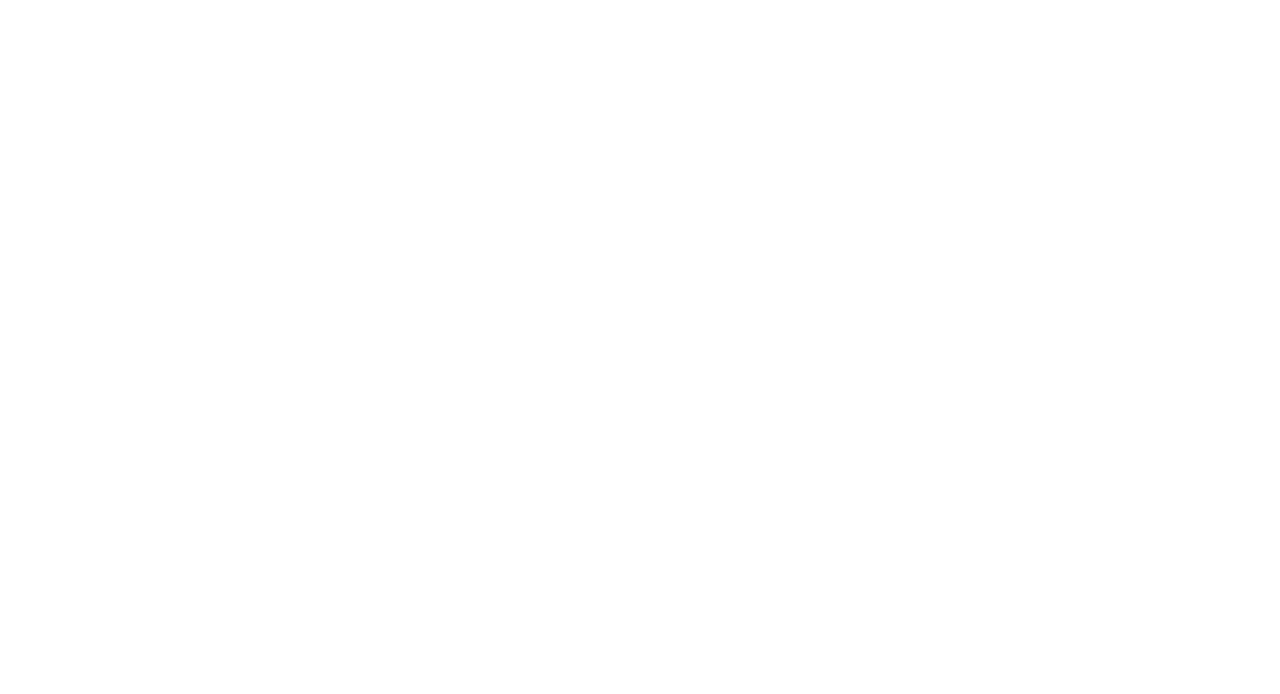
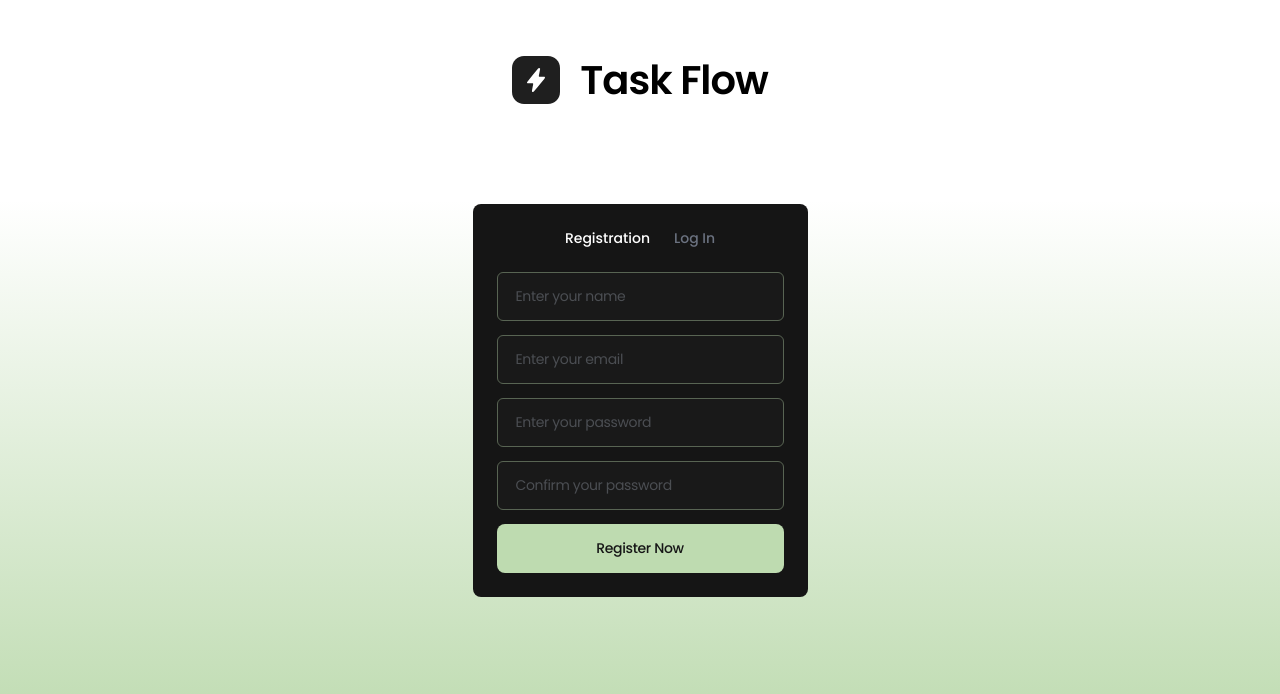
Before and after one commit to MykhailoMatsyshyn/TaskFlow, a React (Vite) app: page /auth/1 in a window 1280 px wide. Before the commit this address had no page. Shown: the top 694 px of the page. Built offline with nearby package versions, Linux system fonts and the light colour scheme.

Commit message:
Create AuthPage, AuthForm, and LogoWithTitle components

```diff
--- a/package.json
+++ b/package.json
@@ -10,11 +10,14 @@
     "preview": "vite preview"
   },
   "dependencies": {
+    "@hookform/resolvers": "^3.9.1",
     "react": "^18.3.1",
     "react-dom": "^18.3.1",
+    "react-hook-form": "^7.54.2",
     "react-query": "^3.39.3",
     "react-router-dom": "^7.1.1",
     "sass": "^1.83.0",
+    "yup": "^1.6.1",
     "zustand": "^5.0.2"
   },
   "devDependencies": {
--- a/src/App.tsx
+++ b/src/App.tsx
@@ -1,5 +1,6 @@
 import { Navigate, Route, Routes } from "react-router-dom";
 import WelcomePage from "./pages/WelcomePage/WelcomePage";
+import AuthPage from "./pages/AuthPage/AuthPage";
 
 export default function App() {
   return (
@@ -9,7 +10,7 @@ export default function App() {
 
         {/* <Route path="/home" element={<HomePage />} /> */}
         <Route path="/welcome" element={<WelcomePage />} />
-        {/* <Route path="/auth/:id" element={<AuthPage />} /> */}
+        <Route path="/auth/:id" element={<AuthPage />} />
       </Routes>
     </div>
   );
--- /dev/null
+++ b/src/components/AuthForm/AuthForm.tsx
@@ -0,0 +1,129 @@
+import { useForm } from "react-hook-form";
+import { Link, useNavigate } from "react-router-dom";
+import InputField from "../InputField/InputField";
+import { useEffect } from "react";
+import * as yup from "yup";
+import { yupResolver } from "@hookform/resolvers/yup";
+
+// Валідація для пароля
+const schema = yup.object().shape({
+  name: yup.string().when("type", {
+    is: "register",
+    then: yup.string().required("Name is required"),
+  }),
+  email: yup
+    .string()
+    .email("Invalid email address")
+    .required("Email is required"),
+  password: yup
+    .string()
+    .min(6, "Password must be at least 6 characters")
+    .required("Password is required"),
+  confirmPassword: yup
+    .string()
+    .oneOf([yup.ref("password"), null], "Passwords must match") // Перевірка на співпадіння паролів
+    .required("Confirm password is required"),
+});
+
+const AuthForm = ({ type }: { type: "login" | "register" }) => {
+  const {
+    register,
+    handleSubmit,
+    formState: { errors },
+    reset,
+  } = useForm({
+    resolver: yupResolver(schema), // Використовуємо yup для валідації
+  });
+  const navigate = useNavigate();
+
+  const onSubmit = async (data) => {
+    console.log(data);
+
+    // Логіка для обробки логіну чи реєстрації
+    // При успішному логіні або реєстрації редірект на головну сторінку
+    navigate("/home");
+  };
+
+  useEffect(() => {
+    reset(); // Скидаємо значення та помилки при зміні типу форми
+  }, [type, reset]);
+
+  return (
+    <form
+      onSubmit={handleSubmit(onSubmit)}
+      className="w-[335px] mx-auto p-6 bg-[#151515] rounded-lg"
+    >
+      <div className="flex justify-center space-x-6 mb-6">
+        <Link
+          to="/auth/register"
+          className={`text-sm font-medium cursor-pointer ${
+            type === "register" ? "text-white" : "text-gray-500"
+          }`}
+        >
+          Registration
+        </Link>
+        <Link
+          to="/auth/login"
+          className={`text-sm font-medium cursor-pointer ${
+            type === "login" ? "text-white" : "text-gray-500"
+          }`}
+        >
+          Log In
+        </Link>
+      </div>
+
+      {/* Поле Name тільки для реєстрації */}
+      {type === "register" && (
+        <InputField
+          label="Name"
+          type="text"
+          placeholder="Enter your name"
+          register={register}
+          name="name"
+          errors={errors}
+        />
+      )}
+
+      {/* Поле Email */}
+      <InputField
+        label="Email"
+        type="email"
+        placeholder="Enter your email"
+        register={register}
+        name="email"
+        errors={errors}
+      />
+
+      {/* Поле Password */}
+      <InputField
+        label="Password"
+        type="password"
+        placeholder="Enter your password"
+        register={register}
+        name="password"
+        errors={errors}
+      />
+
+      {/* Поле для підтвердження пароля, тільки для реєстрації */}
+      {type === "register" && (
+        <InputField
+          label="Confirm Password"
+          type="password"
+          placeholder="Confirm your password"
+          register={register}
+          name="confirmPassword"
+          errors={errors}
+        />
+      )}
+
+      <button
+        type="submit"
+        className="w-full h-[49px] bg-[#BEDBB0] text-[#161616] rounded-lg font-medium text-[14px] tracking-tight"
+      >
+        {type === "login" ? "Log In " : "Register "}Now
+      </button>
+    </form>
+  );
+};
+
+export default AuthForm;
--- /dev/null
+++ b/src/components/InputField/InputField.module.scss
@@ -0,0 +1,13 @@
+.field {
+  @apply w-full h-[49px] mb-[14px] p-[18px] border  bg-[#1F1F1F] rounded-md opacity-40 focus:outline-none focus:opacity-100 text-white font-normal text-[14px] tracking-tight;
+}
+
+.errorMessage {
+  @apply absolute text-red-500 text-xs;
+  margin-top: -70px;
+  margin-left: 13px;
+  backdrop-filter: blur(2px);
+  background-color: rgba(0, 0, 0, 0.3);
+  border-radius: 4px;
+  padding: 0 5px;
+}
--- /dev/null
+++ b/src/components/InputField/InputField.tsx
@@ -0,0 +1,40 @@
+import { FieldValues, UseFormRegister } from "react-hook-form";
+import styles from "./InputField.module.scss";
+
+interface InputFieldProps {
+  label: string;
+  type: "text" | "email" | "password";
+  placeholder: string;
+  register: UseFormRegister<FieldValues>;
+  name: string;
+  errors: any;
+}
+
+const InputField = ({
+  label,
+  type,
+  placeholder,
+  register,
+  name,
+  errors,
+}: InputFieldProps) => {
+  return (
+    <div>
+      <input
+        type={type}
+        id={name}
+        placeholder={placeholder}
+        {...register(name, { required: `${label} is required` })}
+        className={`${styles.field} ${
+          errors[name] ? "border-red-500" : "border-[#BEDBB0]"
+        }`}
+        autoComplete="off"
+      />
+      {errors[name] && (
+        <p className={styles.errorMessage}>{errors[name]?.message}</p>
+      )}
+    </div>
+  );
+};
+
+export default InputField;
--- /dev/null
+++ b/src/components/LogoWithTitle/LogoWithTitle.tsx
@@ -0,0 +1,33 @@
+import { useNavigate, useLocation } from "react-router-dom";
+import logoIcon from "../../assets/icons/iconTaskFlow.svg";
+
+const LogoWithTitle = () => {
+  const navigate = useNavigate();
+  const location = useLocation();
+
+  const handleClick = () => {
+    if (location.pathname !== "/welcome") {
+      navigate("/welcome");
+    }
+  };
+
+  return (
+    <div
+      className={`flex items-center justify-center gap-5 mt-[14px] mb-[25px] md:mt-[30px] md:mb-[30px] ${
+        location.pathname === "/welcome" ? "" : "cursor-pointer"
+      }`}
+      onClick={handleClick}
+    >
+      <img
+        src={logoIcon}
+        alt="Task Flow Logo"
+        className="w-10 h-10 md:w-12 md:h-12"
+      />
+      <h1 className="font-semibold text-[28px] tracking-tight md:text-[40px]">
+        Task Flow
+      </h1>
+    </div>
+  );
+};
+
+export default LogoWithTitle;
--- a/src/pages/AuthPage/AuthPage.tsx
+++ b/src/pages/AuthPage/AuthPage.tsx
@@ -0,0 +1,19 @@
+import { useParams } from "react-router-dom";
+import AuthForm from "../../components/AuthForm/AuthForm";
+import LogoWithTitle from "../../components/LogoWithTitle/LogoWithTitle";
+
+const AuthPage = () => {
+  const { id } = useParams();
+
+  return (
+    <div className="min-h-screen flex flex-col justify-center items-center bg-custom-gradient">
+      <div className="absolute top-5">
+        <LogoWithTitle />
+      </div>
+
+      <AuthForm type={id === "login" ? "login" : "register"} />
+    </div>
+  );
+};
+
+export default AuthPage;
--- a/src/pages/WelcomePage/WelcomePage.tsx
+++ b/src/pages/WelcomePage/WelcomePage.tsx
@@ -1,7 +1,7 @@
 import { Link } from "react-router-dom";
 import avatarMobile from "../../assets/avatar/avatar-mobile.png";
 import avatarDesktop from "../../assets/avatar/avatar-desktop.png";
-import logoIcon from "../../assets/icons/iconTaskFlow.svg";
+import LogoWithTitle from "../../components/LogoWithTitle/LogoWithTitle";
 
 const WelcomePage = () => {
   return (
@@ -19,17 +19,7 @@ const WelcomePage = () => {
           className="hidden md:block w-[162px] h-[162px] mx-auto"
         />
 
-        <div className="flex items-center justify-center gap-5 mt-[14px] mb-[25px] md:mt-[30px]mb-[30px]">
-          <img
-            src={logoIcon}
-            alt="Task Flow Logo"
-            className="w-10 h-10 md:w-12 md:h-12"
-          />
-
-          <h1 className="font-semibold text-[28px] tracking-tight md:text-[40px] ">
-            Task Flow
-          </h1>
-        </div>
+        <LogoWithTitle />
 
         <p className="w-[335px] md:w-[473px] mb-[48px] font-normal  leading-[129%] tracking-tight">
           Supercharge your productivity and take control of your tasks with Task
```
Also changed, not shown: src/components/LoginForm/LoginForm.tsx (deleted), src/components/RegisterForm/RegisterForm.tsx (deleted), 1 other file (tests, documents, lock files or other folders).
